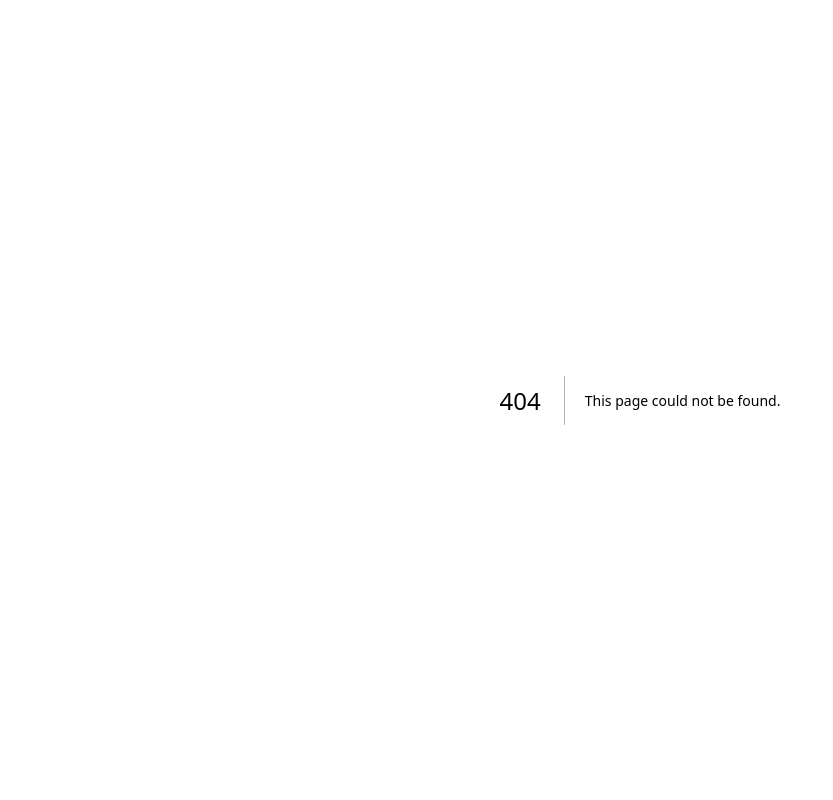
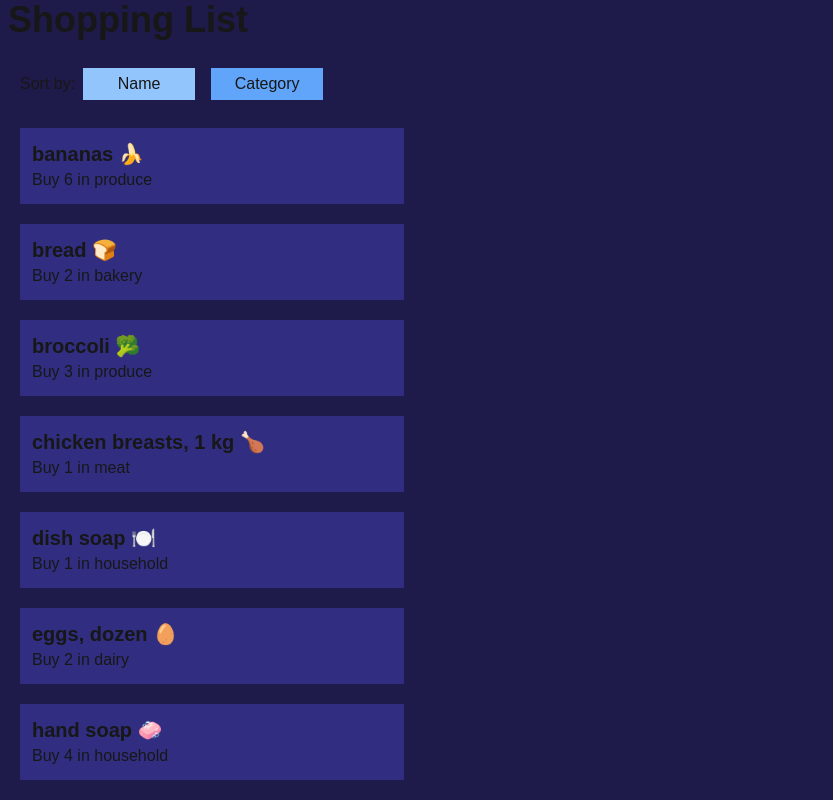
Before and after one commit to michaudrd/cprg306-assignments, a Next.js app: page /week-6 in a window 1280 px wide. Before the commit this address had no page. Shown: the top 800 px of the page, without its empty margins (0-833 px from the left). Built offline with nearby package versions, Linux system fonts and the light colour scheme.

Commit message:
Added week-6 folder and json file, added sorting buttons to item-list

```diff
--- /dev/null
+++ b/app/items.json
@@ -0,0 +1,74 @@
+[
+    {
+      "id": "1h2GJKH12gkHG31h1H",
+      "name": "milk, 4 L 🥛",
+      "quantity": 1,
+      "category": "dairy"
+    },
+    {
+      "id": "2KJH3k2j3H1k2J3K1H",
+      "name": "bread 🍞",
+      "quantity": 2,
+      "category": "bakery"
+    },
+    {
+      "id": "3h2KJH3k2j3H1k2J3",
+      "name": "eggs, dozen 🥚",
+      "quantity": 2,
+      "category": "dairy"
+    },
+    {
+      "id": "4k2J3K1H2GJKH12gk",
+      "name": "bananas 🍌",
+      "quantity": 6,
+      "category": "produce"
+    },
+    {
+      "id": "5H1h1H2KJH3k2j3H",
+      "name": "broccoli 🥦",
+      "quantity": 3,
+      "category": "produce"
+    },
+    {
+      "id": "6H1k2J3K1H2GJKH1",
+      "name": "chicken breasts, 1 kg 🍗",
+      "quantity": 1,
+      "category": "meat"
+    },
+    {
+      "id": "7gkHG31h1H2KJH3k",
+      "name": "pasta sauce 🍝",
+      "quantity": 3,
+      "category": "canned goods"
+    },
+    {
+      "id": "8j3H1k2J3K1H2GJK",
+      "name": "spaghetti, 454 g 🍝",
+      "quantity": 2,
+      "category": "dry goods"
+    },
+    {
+      "id": "9H12gkHG31h1H2KJ",
+      "name": "toilet paper, 12 pack 🧻",
+      "quantity": 1,
+      "category": "household"
+    },
+    {
+      "id": "10H3k2j3H1k2J3K1",
+      "name": "paper towels, 6 pack",
+      "quantity": 1,
+      "category": "household"
+    },
+    {
+      "id": "11k2J3K1H2GJKH12",
+      "name": "dish soap 🍽️",
+      "quantity": 1,
+      "category": "household"
+    },
+    {
+      "id": "12GJKH12gkHG31h1",
+      "name": "hand soap 🧼",
+      "quantity": 4,
+      "category": "household"
+    }
+]
--- a/app/page.js
+++ b/app/page.js
@@ -9,6 +9,7 @@ export default function Home() {
       <p><Link className={"text-lg hover:underline hover:text-green-500"} href="./week-3/">Week 3 Assignment</Link></p>
       <p><Link className={"text-lg hover:underline hover:text-green-500"} href="./week-4/">Week 4 Assignment</Link></p>
       <p><Link className={"text-lg hover:underline hover:text-green-500"} href="./week-5/">Week 5 Assignment</Link></p>
+      <p><Link className={"text-lg hover:underline hover:text-green-500"} href="./week-6/">Week 6 Assignment</Link></p>
     </main>
   );
 }
--- /dev/null
+++ b/app/week-6/item-list.js
@@ -0,0 +1,36 @@
+"use client"
+
+import Item from "./item";
+import { useState } from "react";
+import items from "../items.json";
+
+export default function ItemList(){
+
+    const [sortBy, setSortBy] = useState("name");
+
+    const sortedItems = [...items].sort((a,b) => {
+        if (sortBy === "name") {
+            return a.name.localeCompare(b.name);
+        }
+        else if (sortBy === "category") {
+            return a.category.localeCompare(b.category);
+        }
+        return 0;
+    });
+
+
+    return(
+        <div>
+            <div className="m-5">
+                <label>Sort by:</label>
+                <button onClick={() => setSortBy("name")} className={`p-1 m-2 w-28 ${sortBy === "name" ? "bg-blue-300":"bg-blue-400"}`}>Name</button>
+                <button onClick={() => setSortBy("category")} className={`p-1 m-2 w-28 ${sortBy === "category" ? "bg-blue-300":"bg-blue-400"}`}>Category</button>
+            </div>
+            <ul>
+                {sortedItems.map((item) => (
+                    <Item key={item} name={item.name} quantity={item.quantity} category={item.category} />
+                ))}
+            </ul>
+        </div>
+    );
+}
--- /dev/null
+++ b/app/week-6/item.js
@@ -0,0 +1,11 @@
+export default function Item({name, quantity, category}){
+
+    return(
+        <ul>
+            <li className="bg-indigo-900 m-5 p-3 max-w-sm">
+                <h2 className="text-xl font-bold">{name}</h2>
+                <p>Buy {quantity} in {category}</p>
+            </li>
+        </ul>
+    );
+}
--- /dev/null
+++ b/app/week-6/page.js
@@ -0,0 +1,10 @@
+import ItemList from "./item-list";
+
+export default function Page(){
+    return(
+        <main className="bg-indigo-950">
+            <h1 className="text-4xl font-bold mb-5 ml-2">Shopping List</h1>
+            <ItemList />
+        </main>
+    );
+}
```
